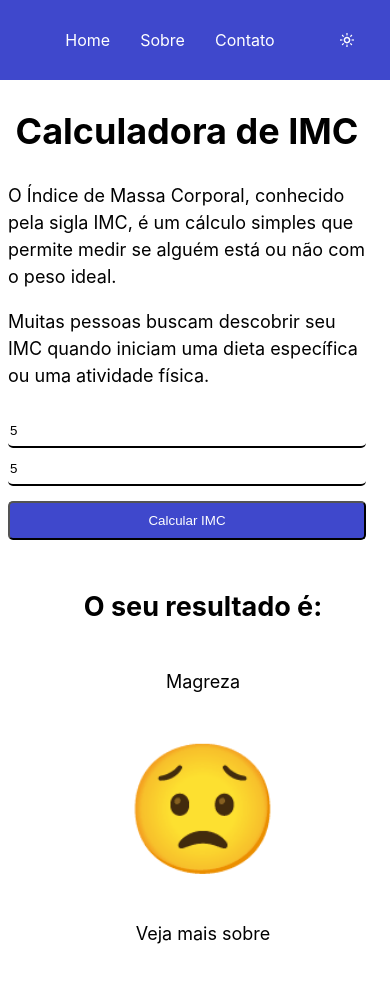
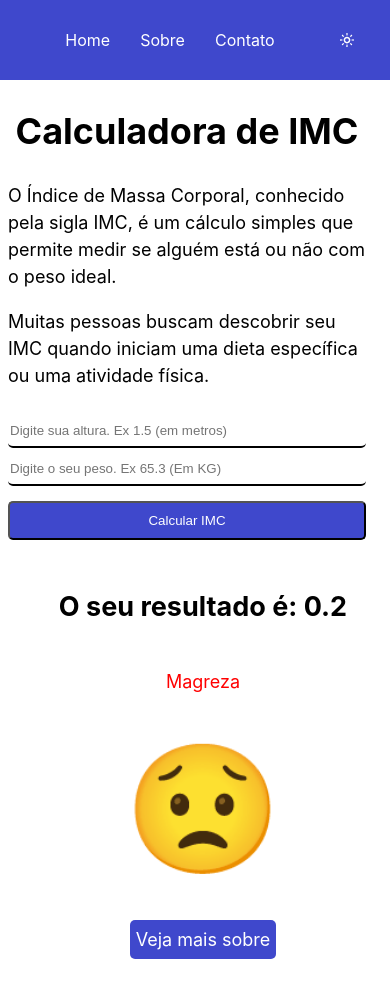
Before and after one commit to Drarlian/Calculadora_IMC, a React (Vite) app: page /#/ in a window 390 px wide. Both pictures are taken after typing "5", "5" into the empty fields and a click on the button "Calcular IMC". Built offline with nearby package versions, Linux system fonts and the light colour scheme.

Commit message:
Estilizando alguns componentes com o Styled Components

```diff
--- a/package.json
+++ b/package.json
@@ -14,6 +14,7 @@
     "react-dom": "^18.2.0",
     "react-icons": "^4.12.0",
     "react-router-dom": "^6.20.1",
+    "react-toastify": "^9.1.3",
     "styled-components": "^6.1.1"
   },
   "devDependencies": {
--- a/src/App.css
+++ b/src/App.css
@@ -68,6 +68,7 @@
   border-color: transparent;
   transition: all 1s ease;
   border-radius: 2px;
+  cursor: pointer;
 }
 
 .container-tema button:hover{
--- a/src/App.tsx
+++ b/src/App.tsx
@@ -6,6 +6,7 @@ import Contato from './components/Contato';
 import { useContext } from 'react';
 import { InfosContext } from './contexts/InfosContext';
 import { TiWeatherSunny } from "react-icons/ti";
+import { ToastContainer } from 'react-toastify';
 
 
 const App: React.FC = () => {
@@ -13,6 +14,7 @@ const App: React.FC = () => {
 
   return (
     <div className='pagina-toda'>
+      <ToastContainer />
       <div style={tema === 'light'? {'backgroundColor': '#3F48CC'}: {'backgroundColor': '#000000'}} className='menu'>
         <div/>
         <div className='container-lista'>
--- a/src/components/Estado/index.tsx
+++ b/src/components/Estado/index.tsx
@@ -1,5 +1,6 @@
 import React from 'react';
 import './style.css';
+import EstadoInfos from '../EstadoInfos';
 
 interface EstadoAtributos {
     imc: number;
@@ -11,53 +12,18 @@ const Estado = ({ imc }: EstadoAtributos) => {
             <div className='estado-itens'>
                 {
                     imc > 0 && imc < 18.5 ? (
-                        <div>
-                            <h2>O seu resultado é:</h2>
-                            <div className='container-emoji'>
-                                <p>Magreza</p>
-                                <p className='estado-emoji'>😟</p>
-                                <p className='paragrafoSobre'>Veja mais sobre</p>
-                            </div>
-                        </div>
+                        <EstadoInfos imc={imc} resultado='Magreza' emoji='😟' />
                     ) : imc >= 18.5 && imc <= 24.9 ? (
-                        <div>
-                            <h2>O seu resultado é:</h2>
-                            <div className='container-emoji'>
-                                <p>Normal. Tudo Tranquilo</p>
-                                <p className='estado-emoji'>😎</p>
-                                <p className='paragrafoSobre'>Veja mais sobre</p>
-                            </div>
-                        </div>
+                        <EstadoInfos imc={imc} resultado='Normal. Tudo Tranquilo' emoji='😎' />
                     ) : imc >= 25 && imc <= 29.9 ? (
-                        <div>
-                            <h2>O seu resultado é:</h2>
-                            <div className='container-emoji'>
-                                <p>Sobrepeso</p>
-                                <p className='estado-emoji'>😓</p>
-                                <p className='paragrafoSobre'>Veja mais sobre</p>
-                            </div>
-                        </div>
+                        <EstadoInfos imc={imc} resultado='Sobrepeso' emoji='😓' />
                     ): imc >= 30 && imc <= 39.9 ? (
-                        <div>
-                            <h2>O seu resultado é:</h2>
-                            <div className='container-emoji'>
-                                <p>Obesidade</p>
-                                <p className='estado-emoji'>😥</p>
-                                <p className='paragrafoSobre'>Veja mais sobre</p>
-                            </div>
-                        </div>
+                        <EstadoInfos imc={imc} resultado='Obesidade' emoji='😥' />
                     ): imc > 40 ? (
-                        <div>
-                            <h2>O seu resultado é:</h2>
-                            <div className='container-emoji'>
-                                <p>Obesidade Grave</p>
-                                <p className='estado-emoji'>😰</p>
-                                <p className='paragrafoSobre'>Veja mais sobre</p>
-                            </div>
-                        </div>
+                        <EstadoInfos imc={imc} resultado='Obesidade Grave' emoji='😰' />
                     ): (
-                        <div>
-                            <h2>Realize o cálculo do seu IMC</h2>
+                        <div className="container-estado">
+                            <h2>Descubra seu IMC</h2>
                             <div className='container-emoji'>
                                 <p>Nada aqui ainda.</p>
                                 <p className='estado-emoji'>🙂</p>
@@ -66,7 +32,6 @@ const Estado = ({ imc }: EstadoAtributos) => {
                     )
                 }
             </div>
-        {/* | 😎 | 😰 | 😥 | 🤨 | 😓 | 😟 | */}
         </div>
     );
 }
--- a/src/components/Estado/style.css
+++ b/src/components/Estado/style.css
@@ -23,6 +23,16 @@
     /* flex: 1; */
 }
 
+.container-estado{
+    width: 320px;
+}
+
+@media (max-width: 600px){
+    .container-estado{
+        width: auto;
+    }
+}
+
 .container-emoji{
     display: flex;
     flex-direction: column;
@@ -39,8 +49,3 @@
     margin-bottom: 0%;
     /* margin: 0; DEIXA O TITULO E O EMOJI COLADOS*/
 }
-
-.paragrafoSobre{
-    /* background-color: orange; */
-    /* margin-top: -15px; */
-}
--- /dev/null
+++ b/src/components/EstadoInfos/index.tsx
@@ -0,0 +1,29 @@
+// import './style.css'
+import { ParagrafoLink } from './style.ts'
+
+import { Link } from "react-router-dom"
+import { useContext } from 'react'
+import { InfosContext } from '../../contexts/InfosContext'
+
+interface InfosAtributos{
+    imc: number
+    resultado: string
+    emoji: string
+}
+
+const EstadoInfos = ({ imc, resultado, emoji }: InfosAtributos) => {
+    const {tema} = useContext(InfosContext);
+
+    return (
+        <div className="container-estado">
+            <h2>O seu resultado é: {imc}</h2>
+            <div className='container-emoji'>
+                <p style={imc >= 18.5 && imc <= 24.9 ? {'color': 'green'}: {'color': 'red'} }>{resultado}</p>
+                <p className='estado-emoji'>{emoji}</p>
+                <ParagrafoLink tema={tema}><Link to='contato'>Veja mais sobre</Link></ParagrafoLink>
+            </div>
+        </div>
+    )
+}
+
+export default EstadoInfos
--- /dev/null
+++ b/src/components/EstadoInfos/style.ts
@@ -0,0 +1,17 @@
+import styled from 'styled-components';
+
+export const ParagrafoLink = styled.p<{tema: string}>`
+    background-color: ${(props) => props.tema === 'light'? 'rgb(63, 72, 204)': '#000000'};
+    border-radius: 5px;
+    padding: 6px;
+    transition: all 0.5s ease;
+
+    *{
+        color: white;
+        text-decoration: none;
+    }
+
+    &:hover{
+        background-color: ${(props) => props.tema === 'light'? 'rgb(108, 116, 224)': '#333335'};
+    }
+`;
--- a/src/components/Home/index.tsx
+++ b/src/components/Home/index.tsx
@@ -1,7 +1,9 @@
-import React, { ButtonHTMLAttributes, useContext, useRef, useState } from 'react';
+import React, { useContext, useRef, useState } from 'react';
 import './style.css';
 import { InfosContext } from '../../contexts/InfosContext';
 import Estado from '../Estado';
+import { Botao } from './style.ts';
+import { toast } from 'react-toastify';
 
 const Home: React.FC = () => {
    const {tema} = useContext(InfosContext);
@@ -16,6 +18,10 @@ const Home: React.FC = () => {
     if (refAltura.current?.value != '' && peso != ''){
         let tempIMC = parseFloat((Number(peso) / Number(refAltura.current?.value) ** 2).toFixed(2))
         setImc(tempIMC);
+        refAltura.current.value = '';
+        setPeso('');
+    } else{
+        toast.warning('Digite todas as informações.')
     }
    }
 
@@ -31,7 +37,7 @@ const Home: React.FC = () => {
                 <form>
                     <input type='number' ref={refAltura} placeholder='Digite sua altura. Ex 1.5 (em metros)'></input>
                     <input type='number' value={peso} onChange={(e) => setPeso(e.target.value)} placeholder='Digite o seu peso. Ex 65.3 (Em KG)'></input>
-                    <button type='submit' onClick={(event) => calculaIMC(event)} style={tema === 'light'? {'backgroundColor': 'rgb(63, 72, 204)'}: {'backgroundColor': '#000000'}}>Calcular IMC</button>
+                    <Botao tema={tema} type='submit' onClick={(event) => calculaIMC(event)}>Calcular IMC</Botao>
                 </form>
             </div>
         </div>
--- a/src/components/Home/style.css
+++ b/src/components/Home/style.css
@@ -30,11 +30,12 @@ h1, h2{
     text-align: center;
 }
 
-@media only screen and (max-width: 600px){
+@media (max-width: 600px){
     .conteudos-home{
         display: inline;
         max-width: 100%;
         margin: 0;
+        height: calc(100vh + 4rem);
     }
 
     .dados-textos{
@@ -76,20 +77,7 @@ h1, h2{
     /* width: 50%; */
 }
 
-
-.dados-inputs button{
-    margin-top: 10px;
-    border-radius: 5px;
-    /* padding: 5px; */
-    padding-top: 10px;
-    padding-bottom: 10px;
-    background-color: rgb(63, 72, 204);
-    cursor: pointer;
-    color: white;
-    transition: background-color 0.5s ease;
-}
-
-.dados-inputs button:hover{
-    background-color: rgb(110, 117, 214);
+/* .dados-inputs form button:hover{
+    background-color: #333335;
     transition-delay: 0.1s;
-}
+} */
--- /dev/null
+++ b/src/components/Home/style.ts
@@ -0,0 +1,17 @@
+import styled from 'styled-components'
+
+export const Botao = styled.button<{tema: string}>`
+    margin-top: 10px;
+    border-radius: 5px;
+    /* padding: 5px; */
+    padding-top: 10px;
+    padding-bottom: 10px;
+    cursor: pointer;
+    background-color: ${(props) => props.tema === 'light'? 'rgb(63, 72, 204)': '#000000'};
+    color: white;
+    transition: background-color 0.5s ease;
+
+    &:hover{
+        background-color: ${(props) => props.tema === 'light'? 'rgb(108, 116, 224)': '#333335'};
+    }
+`;
--- a/src/main.tsx
+++ b/src/main.tsx
@@ -4,6 +4,7 @@ import App from './App.tsx'
 import './index.css'
 import { HashRouter } from 'react-router-dom';
 import InfosProvider from './contexts/InfosContext.tsx';
+import 'react-toastify/dist/ReactToastify.css';
 
 ReactDOM.createRoot(document.getElementById('root')!).render(
   <React.StrictMode>
```
Also changed, not shown: 1 other file (tests, documents, lock files or other folders).
